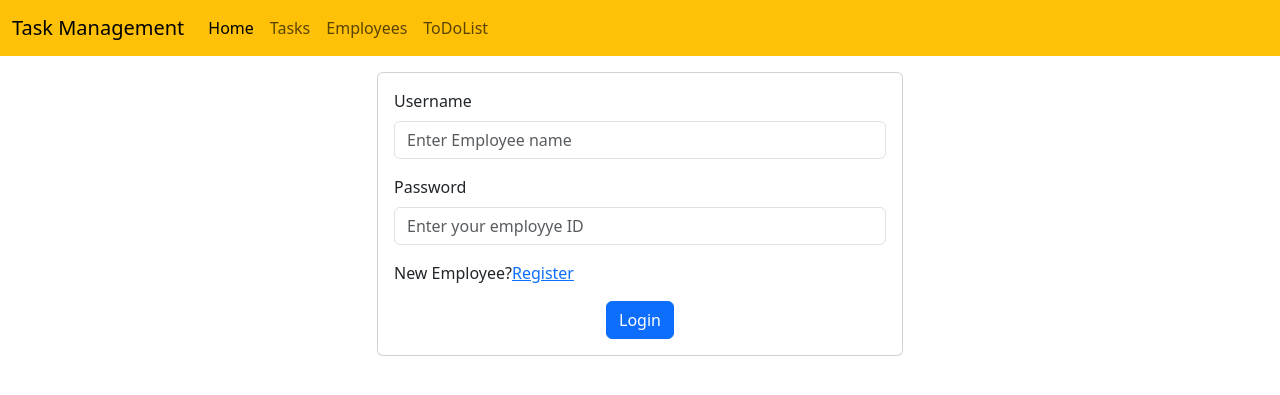
After one commit to PatilaPriya/Django_Assignment, a Django app: page /tasks/actions/login/ in a window 1280 px wide. The commit adds this page. Shown: the top 395 px of the page. Run offline with Django 3.2, Linux system fonts and the light colour scheme.

Commit message:
Worked on Feedback

```diff
--- a/task_management/Employee/models.py
+++ b/task_management/Employee/models.py
@@ -1,5 +1,4 @@
 from django.db import models
-from tasks.models import task
 
 # Create your models here.
 class employee(models.Model):
@@ -7,6 +6,7 @@ class employee(models.Model):
     name = models.CharField(max_length=100)
     email = models.EmailField()
     dept = models.CharField(max_length=20)
-    #task_id = models.IntegerField()
-    task_id = models.ForeignKey(task, on_delete=models.CASCADE)
     address = models.TextField()
+
+    def __str__(self):
+        return str(self.emp_id)
--- a/task_management/Employee/urls.py
+++ b/task_management/Employee/urls.py
@@ -1,6 +1,7 @@
 from django.urls import path
-from .views import Emp_details
+from .views import Emp_details, add_employee
 
 urlpatterns = [
-    path('', Emp_details),
+    path('', Emp_details, name="emp_details"),
+    path('add_emp/', add_employee, name="add_emp")
 ]
--- a/task_management/tasks/models.py
+++ b/task_management/tasks/models.py
@@ -1,10 +1,10 @@
 from django.db import models
-
+from Employee.models import employee
 # Create your models here.
 class task(models.Model):
     task_id = models.IntegerField(primary_key=True)
     task_name = models.CharField(max_length=100)
-    member = models.CharField(max_length=20)
+    member = models.ManyToManyField(employee, related_name="employees")
     due_date = models.DateField()
     priority = models.IntegerField()
 
--- a/task_management/tasks/urls.py
+++ b/task_management/tasks/urls.py
@@ -5,6 +5,8 @@ from .views import *
 urlpatterns = [
     path('', tasks_list),
     path('actions/', task_actions),
+    path('actions/login/', login_page, name="login"),
+    path('actions/logout/', logout_page, name="logout"),
     path('actions/create/', create_action),
     path('actions/update/<int:id>', update_action),
     path('actions/delete/<int:id>', delete_action),
--- a/task_management/tasks/views.py
+++ b/task_management/tasks/views.py
@@ -1,14 +1,16 @@
 from django.http import HttpResponse
 from django.shortcuts import render, redirect
 from .models import task
+from Employee.models import employee
 from rest_framework.decorators import api_view
 from rest_framework.response import Response
 from rest_framework import status
 from .serialize import task_serializer
+from django.contrib.auth.models import User
+from django.contrib.auth import login, authenticate, logout
+from django.contrib import messages
+import time
 
-from django.contrib.auth import get_user_model
-User = get_user_model()
-users = User.objects.all()
 
 
 def tasks_list(request):
@@ -21,12 +23,35 @@ def task_actions(request):
     return render(request, 'task/tasks_actions.html', {'task': tasks})
 
 
+def login_page(request):
+    if request.method == "POST":
+        username = request.POST.get("user")
+        password = request.POST.get("password")
+
+        if User.objects.filter(username=username).exists():
+            user = authenticate(username=username, password=password)
+            if user is not None:
+                login(request, user)
+                return redirect('/tasks/actions/')
+            else:
+                messages.error(request, "Invalid Password")
+                return redirect('/tasks/actions/login/')
+        else:
+            messages.error(request, "Invalid Username")
+            return redirect('/tasks/actions/login/')
+
+    return render(request, 'task/tasks_login.html')
+
+
+def logout_page(request):
+    logout(request)
+    return redirect('/tasks/actions/login')
+
 @api_view(['GET','POST'])
 def create_action(request,format=None):
     if request.method == 'GET':
         tasks = task.objects.all()
         serialized_task = task_serializer(tasks, many=True)
-        print("serialized data :",serialized_task.data[0]['member'])
         return Response(serialized_task.data, status=status.HTTP_200_OK)
     else:
         if request.method == "POST":
@@ -69,3 +94,12 @@ def delete_action(request, id, format=None):
     if request.method == "DELETE":
         current_task.delete()
         return Response(status=status.HTTP_204_NO_CONTENT)
+
+# def work_on(request):
+#     t1 = task.objects.get(pk=1)
+#     emp = employee.objects.get(pk=102)
+#
+#     # emp.employees.add(t1)
+#     t1.member.add(emp)
+#     # employee.employees.add(t2)
+#     print("work on",t1.member.all())
--- a/task_management/templates/Employee_Management_App/home.html
+++ b/task_management/templates/Employee_Management_App/home.html
@@ -14,7 +14,6 @@
                   <th>Name</th>
                   <th>Email</th>
                   <th>Dept</th>
-                  <th>task_id</th>
                   <th>Address</th>
                 </tr>
               </thead>
@@ -25,7 +24,6 @@
                     <td>{{row.name}}</td>
                     <td>{{row.email}}</td>
                     <td>{{row.dept}}</td>
-                    <td>{{row.task_id}}</td>
                     <td>{{row.address}}</td>
                   </tr>
                 {% endfor %}
@@ -36,6 +34,9 @@
         </div>
 
       </div>
+      <div class="m-3 text-center">
+        <button type="submit" class="btn btn-Primary"><a href="/emp/add_emp/">Add Employee </a></button>
+      </div>
     </div>
     <script src="https://cdn.jsdelivr.net/npm/bootstrap@5.3.2/dist/js/bootstrap.bundle.min.js" integrity="sha384-C6RzsynM9kWDrMNeT87bh95OGNyZPhcTNXj1NW7RuBCsyN/o0jlpcV8Qyq46cDfL" crossorigin="anonymous"></script>
   </body>
--- a/task_management/templates/navbar.html
+++ b/task_management/templates/navbar.html
@@ -17,15 +17,16 @@
           <a class="nav-link" href="/emp/">Employees</a>
         </li>
         <li class="nav-item dropdown">
-          <a class="nav-link" href="/tasks/actions/">
+          <a class="nav-link" href="/tasks/actions/login/">
             ToDoList
           </a>
-<!--          <ul class="dropdown-menu">-->
-<!--            <li><a class="dropdown-item" href="">CREATE</a></li>-->
-<!--            <li><a class="dropdown-item" href="#">DELETE</a></li>-->
-<!--            <li><a class="dropdown-item" href="#">UPDATE</a></li>-->
-<!--          </ul>-->
         </li>
+        <li>
+          {% if request.user.is_authenticated %}
+          <a class="nav-link" href="/tasks/actions/logout/">
+            Logout
+          </a>
+          {% endif %}
       </ul>
     </div>
   </div>
--- a/task_management/templates/task/task_details.html
+++ b/task_management/templates/task/task_details.html
@@ -22,7 +22,7 @@
                   <tr>
                     <td>{{row.task_id}}</td>
                     <td>{{row.task_name}}</td>
-                    <td>{{row.member}}</td>
+                    <td>{% for emp in row.member.all %}{{ emp }}<span>,</span>{% endfor %}</td>
                     <td>{{row.due_date}}</td>
                     <td>{{row.priority}}</td>
                   </tr>
--- a/task_management/templates/task/tasks_actions.html
+++ b/task_management/templates/task/tasks_actions.html
@@ -27,6 +27,12 @@
                       <a href="/tasks/actions/delete/{{row.task_id}}" class="btn btn-danger btn-sm">Delete</a>
                       <a href="/tasks/actions/update/{{row.task_id}}" class="btn btn-dark btn-sm">Update</a>
                     </td>
+<!--                    <select onchange="/tasks/actions/work_on/">-->
+<!--                        <option>Assign Task</option>-->
+<!--                        {% for emp in emps %}-->
+<!--                        <option>{{emp.emp_id}}</option>-->
+<!--                        {% endfor %}-->
+<!--                      </select>-->
                   </tr>
                 {% endfor %}
 
--- /dev/null
+++ b/task_management/templates/task/tasks_login.html
@@ -0,0 +1,31 @@
+{% extends 'base.html' %}
+{% block main %}
+<div class="container">
+    <div class="col-md-6 offset-3">
+        <div class="card m-3">
+            <form action="{% url 'login' %}" method="POST" >
+                {% csrf_token %}
+                {% for message in messages %}
+                <div class="m-3">
+                    <label class="form-label" name="message">{{message}}</label>
+                  </div>
+                {% endfor %}
+                  <div class="m-3">
+                    <label for="username" class="form-label">Username</label>
+                    <input type="text" class="form-control" id="username" placeholder="Enter Employee name" name="user">
+                  </div>
+                  <div class="m-3">
+                    <label for="password" class="form-label" name="password">Password</label>
+                    <input type="password" class="form-control" id="password" placeholder="Enter your employye ID" name="password">
+                  </div>
+
+                <p class="m-3">New Employee?<a href="/emp/add_emp/">Register</a></p>
+                  <div class="m-3 text-center">
+                      <button type="submit" class="btn btn-primary">Login</button>
+                  </div>
+
+            </form>
+        </div>
+    </div>
+</div>
+{% endblock%}
```
Also changed, not shown: task_management/Employee/views.py (+24 -1 lines), task_management/templates/Employee_Management_App/Employee_register.html (added, +42 -0 lines), README.md, task_management/Employee/migrations/0007_remove_employee_task_id.py (added), task_management/db.sqlite3, task_management/tasks/migrations/0004_auto_20240216_0841.py (added), task_management/tasks/migrations/0005_auto_20240216_0908.py (added), 1 other file.
